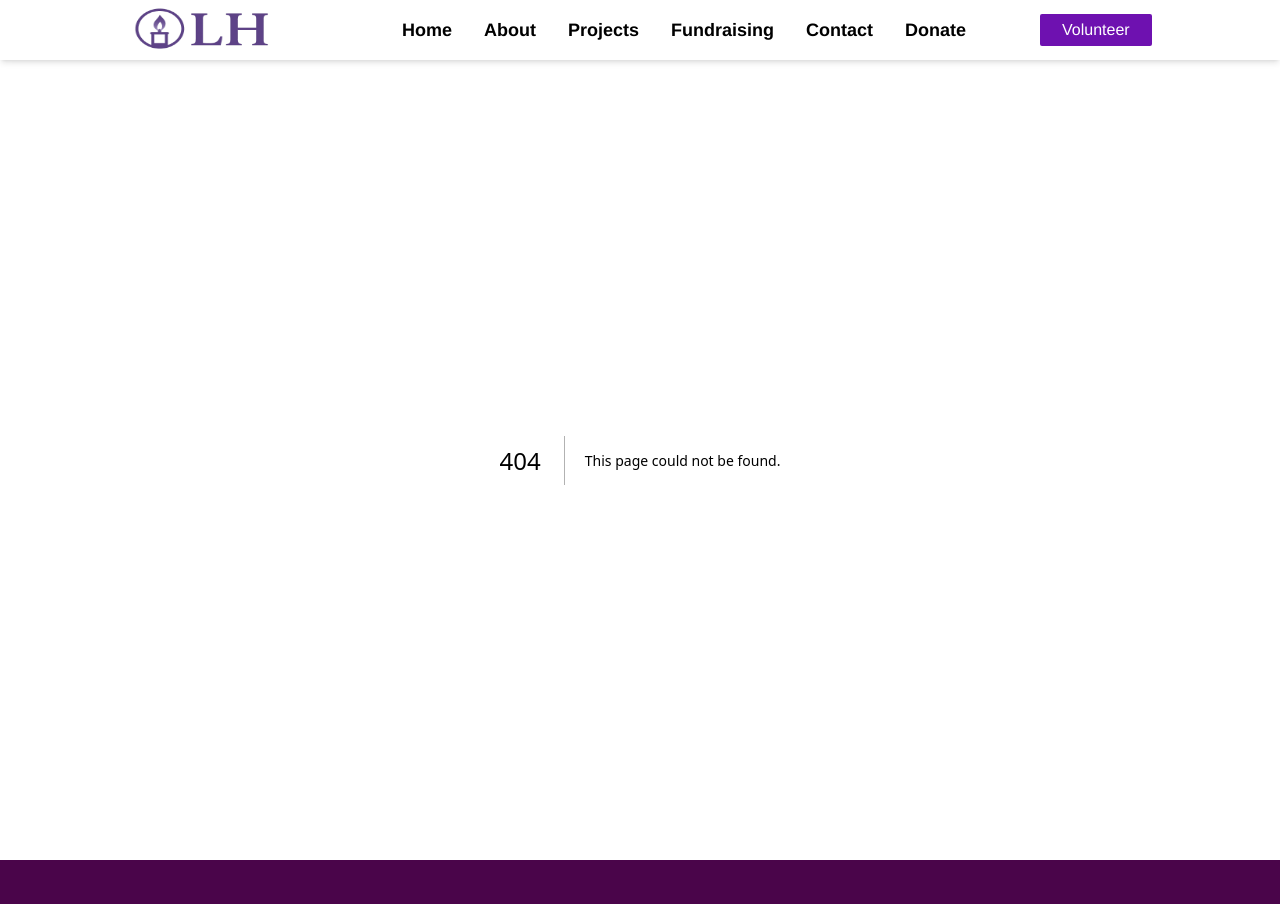
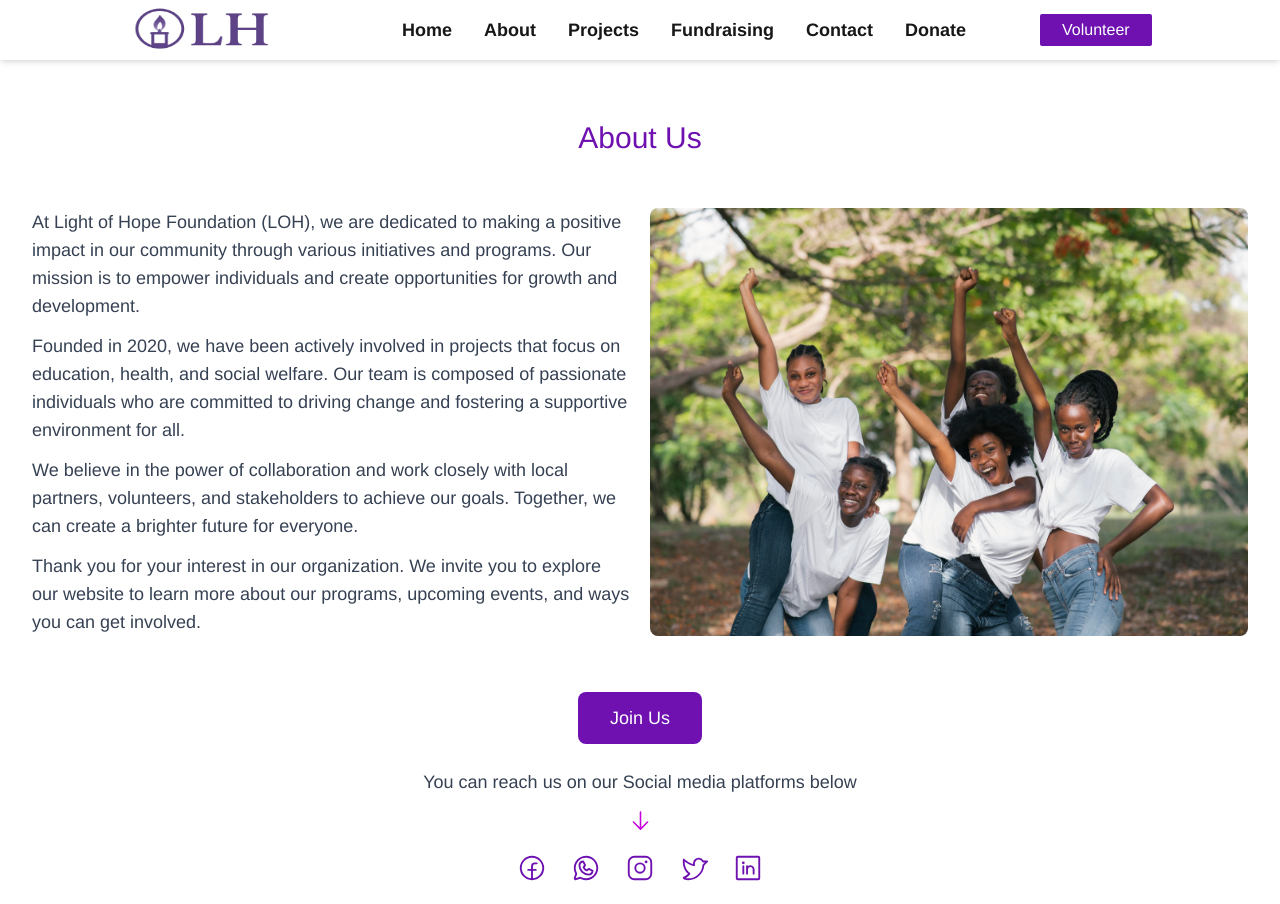
Before and after one commit to Adejoke001/light_of_hope, a Next.js app: page /about in a window 1280 px wide. Before the commit this address had no page. Shown: the top 904 px of the page. Built offline with nearby package versions, Linux system fonts and the light colour scheme.

Commit message:
added hover

```diff
--- /dev/null
+++ b/app/about/about.modules.css
@@ -0,0 +1,17 @@
+.button:hover {
+    background-color: rgba(253, 49, 253, 0.877);
+    transform: scale(1.5);
+    box-shadow: 0 4px 15px rgba(107, 33, 168, 0.3);
+
+}
+.icon:hover{
+    color: rgba(255, 0, 255, 0.635);
+    transform: scale(1.2);
+
+}
+.intro:hover{
+    background-color: rgba(126, 88, 126, 0.1);
+    transition: all 0.4s ease-in-out;
+    padding: 18px;
+
+}
--- /dev/null
+++ b/app/about/page.jsx
@@ -0,0 +1,73 @@
+import React from "react";
+import {assets} from "@/assets/assets";
+import Image from "next/image";
+import Link from "next/link";
+import * as Icon from "@phosphor-icons/react/dist/ssr";
+import 'animate.css';
+import styles from './about.modules.css';
+
+const page = () => {
+  return (
+    <>
+      <div className="flex flex-col my-10">
+        <h1 className="text-3xl text-purple-800 text-center my-5">About Us</h1>
+        <div className="grid grid-cols-1 md:grid-cols-2 gap-5 p-8 max-w-full mx-auto">
+          <div className="intro container-fluid font-lg text-lg text-gray-700 space-y-3">
+            <p>
+            At Light of Hope Foundation (LOH),
+            we are dedicated to making a positive
+            impact in our community through various initiatives and programs.
+            Our mission is to empower individuals and create opportunities for
+            growth and development.
+          </p>
+          <p>
+            Founded in 2020, we have been actively involved in projects that
+            focus on education, health, and social welfare. Our team is composed
+            of passionate individuals who are committed to driving change and
+            fostering a supportive environment for all.
+          </p>
+          <p>
+            We believe in the power of collaboration and work closely with local
+            partners, volunteers, and stakeholders to achieve our goals.
+            Together, we can create a brighter future for everyone.
+          </p>
+          <p>
+            Thank you for your interest in our organization. We invite you to
+            explore our website to learn more about our programs, upcoming
+            events, and ways you can get involved.
+          </p>
+          </div>
+
+          <div>
+            <Image
+            src={assets.group}
+            alt='group'
+            className='w-full h-full rounded-lg animate__animated animate__zoomIn animate__slow	3s' />
+          </div>
+        </div>
+        <div className="flex justify-center my-6">
+          <Link href="/donate">
+            <button className="button text-lg bg-purple-800 text-white px-8 py-3 rounded-lg animate__animated animate__rotateIn animate__slow	4s">
+              Join Us
+            </button>
+          </Link>
+        </div>
+
+        <h3 className="text-center justify-center text-lg text-gray-700">You can reach us on our Social media platforms below</h3>
+        <Icon.ArrowDown size={25} className="mx-auto my-3 items-center justify-center text-fuchsia-600" />
+        <div className="flex items-center justify-center my-2">
+            <Link href='https://www.facebook.com/LightOfHopeFoundationNG'>
+            <Icon.FacebookLogo size={30} className="icon text-purple-800 mx-3 mb-3" />
+            </Link>
+             <Icon.WhatsappLogo size={30} className="icon text-purple-800 mx-3 mb-3" />
+              <Icon.InstagramLogo size={30} className="icon text-purple-800 mx-3 mb-3" />
+               <Icon.TwitterLogo size={30} className="icon text-purple-800 mx-3 mb-3" />
+                <Icon.LinkedinLogo size={30} className="icon text-purple-800 mx-3 mb-3" />
+        </div>
+      </div>
+    </>
+  );
+};
+
+export default page;
+//  bg-gradient-to-b from-purple-100 to-purple-200
--- a/assets/assets.js
+++ b/assets/assets.js
@@ -27,7 +27,8 @@ import Review4 from './review4.jpg';
 import Review5 from './review5.jpg';
 import Review6 from './review6.jpg';
 import outreach from './outreach.jpg';
-import scholar from './scholar.jpg'
+import scholar from './scholar.jpg';
+import group from './group.jpg';
 
 
 
@@ -62,6 +63,7 @@ export const assets = {
     Review6,
     outreach,
     scholar,
+    group,
 
 
 }
```
Also changed, not shown: app/brief/brief.modules.css (line endings or trailing spaces), assets/group.jpg (added).
